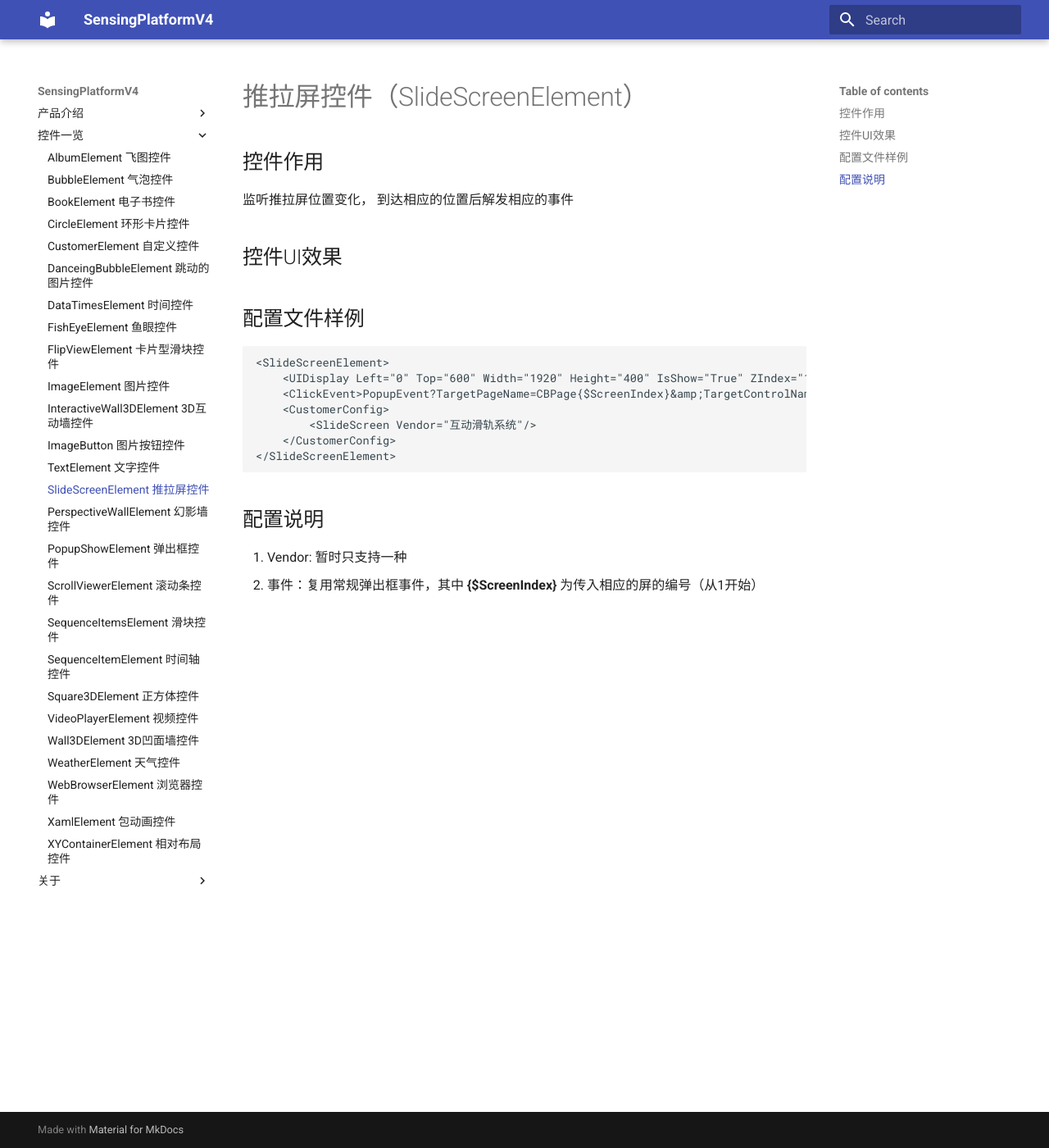
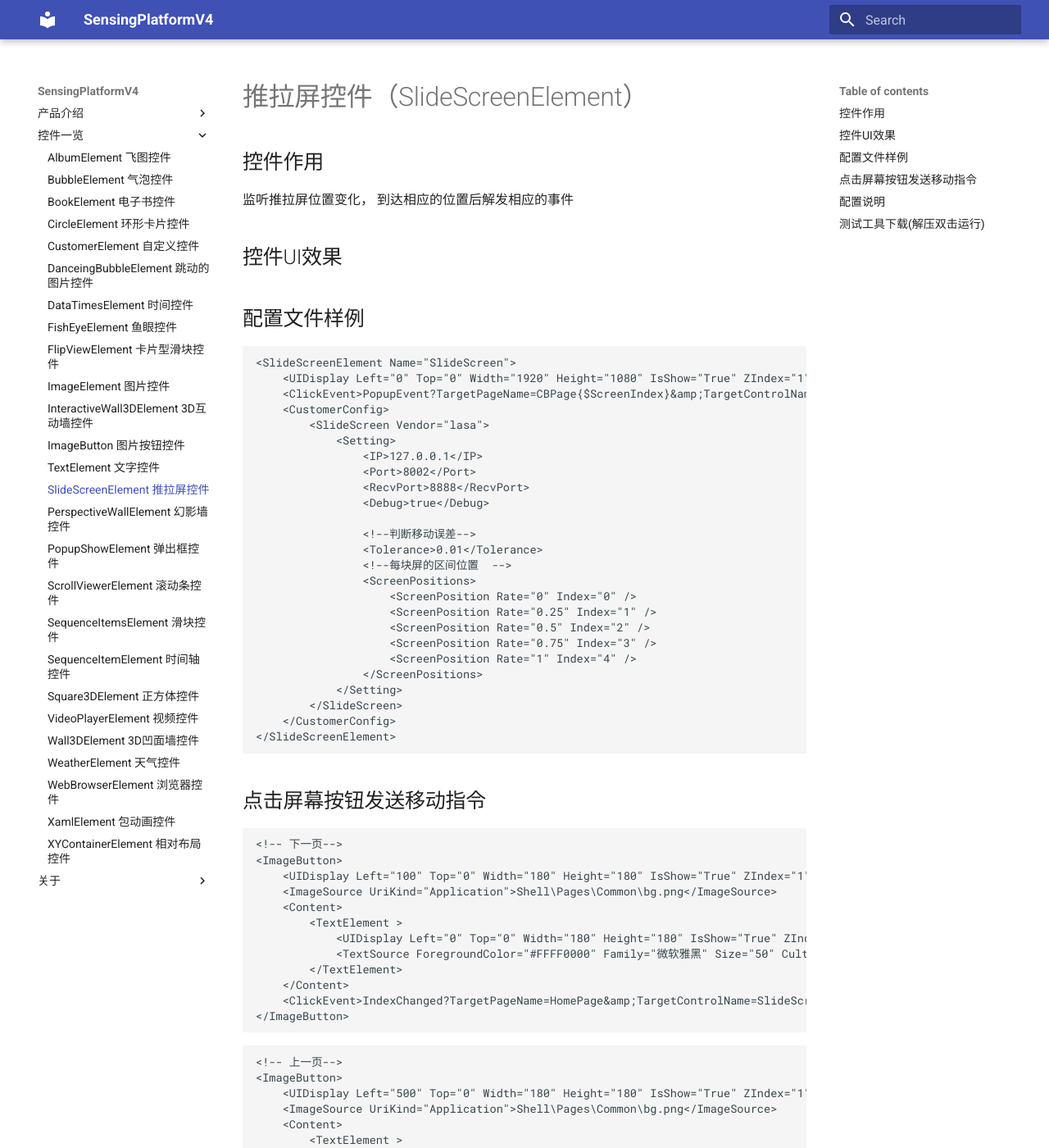
Before and after one commit to troncell/SensingPlatformDocs, an MkDocs documentation site: the page built from docs/控件一览/SlideScreenElement.md, in a window 1280 px wide and 1400 px high. Shown: the whole window at 82% size. Built offline with MkDocs 1.6.1 and Material for MkDocs 9.7.7, drawn with Linux system fonts in a browser that asks for light colours; some of the changed text lies outside the part shown.

Commit message:
add slidescreen

````diff
--- a/docs/控件一览/SlideScreenElement.md
+++ b/docs/控件一览/SlideScreenElement.md
@@ -6,19 +6,67 @@
 
 ## 控件UI效果
 
-
 ## 配置文件样例
 ```
-<SlideScreenElement>
-    <UIDisplay Left="0" Top="600" Width="1920" Height="400" IsShow="True" ZIndex="1" UsePercent="False" />
-    <ClickEvent>PopupEvent?TargetPageName=CBPage{$ScreenIndex}&amp;TargetControlName=CBPop&amp;X=0&amp;Y=0&amp;Height=1920&amp;Width=1080&amp;EventID=CBShow&amp;&amp;UriKind=Application&amp;EventPath=Shell\Pages\CBPage\PopItems</ClickEvent>
+<SlideScreenElement Name="SlideScreen">
+    <UIDisplay Left="0" Top="0" Width="1920" Height="1080" IsShow="True" ZIndex="1" UsePercent="False" />
+    <ClickEvent>PopupEvent?TargetPageName=CBPage{$ScreenIndex}&amp;TargetControlName=CBPop&amp;X=0&amp;Y=0&amp;Height=1920&amp;Width=1080&amp;EventID=CBShow&amp;sheet={$sheet}&amp;weizhi={$weizhi}&amp;UriKind=Application&amp;EventPath=Shell\Pages\CBPage\PopItems</ClickEvent>
     <CustomerConfig>
-        <SlideScreen Vendor="互动滑轨系统"/>
+        <SlideScreen Vendor="lasa">
+            <Setting>
+                <IP>127.0.0.1</IP>
+                <Port>8002</Port>
+                <RecvPort>8888</RecvPort>
+                <Debug>true</Debug>
+
+                <!--判断移动误差-->
+                <Tolerance>0.01</Tolerance>
+                <!--每块屏的区间位置  -->
+                <ScreenPositions>
+                    <ScreenPosition Rate="0" Index="0" />
+                    <ScreenPosition Rate="0.25" Index="1" />
+                    <ScreenPosition Rate="0.5" Index="2" />
+                    <ScreenPosition Rate="0.75" Index="3" />
+                    <ScreenPosition Rate="1" Index="4" />
+                </ScreenPositions>
+            </Setting>
+        </SlideScreen>
     </CustomerConfig>
 </SlideScreenElement>
 ```
+## 点击屏幕按钮发送移动指令
+```
+<!-- 下一页-->
+<ImageButton>
+    <UIDisplay Left="100" Top="0" Width="180" Height="180" IsShow="True" ZIndex="1" UsePercent="False"/>
+    <ImageSource UriKind="Application">Shell\Pages\Common\bg.png</ImageSource>
+    <Content>
+        <TextElement >
+            <UIDisplay Left="0" Top="0" Width="180" Height="180" IsShow="True" ZIndex="1" UsePercent="False"/>
+            <TextSource ForegroundColor="#FFFF0000" Family="微软雅黑" Size="50" CultureInfo="zh-CN" Alignment="Center">下一页</TextSource>
+        </TextElement>
+    </Content>
+    <ClickEvent>IndexChanged?TargetPageName=HomePage&amp;TargetControlName=SlideScreen&amp;IndexString=Next&amp;Index=-1</ClickEvent>
+</ImageButton>
+```
 
+```
+<!-- 上一页-->
+<ImageButton>
+    <UIDisplay Left="500" Top="0" Width="180" Height="180" IsShow="True" ZIndex="1" UsePercent="False"/>
+    <ImageSource UriKind="Application">Shell\Pages\Common\bg.png</ImageSource>
+    <Content>
+        <TextElement >
+            <UIDisplay Left="0" Top="0" Width="180" Height="180" IsShow="True" ZIndex="1" UsePercent="False"/>
+            <TextSource ForegroundColor="#FFFF0000" Family="微软雅黑" Size="50" CultureInfo="zh-CN" Alignment="Center">上一页</TextSource>
+        </TextElement>
+    </Content>
+    <ClickEvent>IndexChanged?TargetPageName=HomePage&amp;TargetControlName=SlideScreen&amp;IndexString=Pre&amp;Index=-1</ClickEvent>
+</ImageButton>
+```
+## 配置说明
+1. Vendor: 暂时只支持一种lasa一种
+2. 事件：复用常规弹出框事件，其中 **{$ScreenIndex}** 为传入相应的屏的编号（从1开始）
 
-## 配置说明
-1. Vendor: 暂时只支持一种
-2. 事件：复用常规弹出框事件，其中 **{$ScreenIndex}** 为传入相应的屏的编号（从1开始）
+## 测试工具下载(解压双击运行)
+  [lasa 推拉屏服务](../../tools/slidescreen_test_server_lasa.zip)
````
Also changed, not shown: 1 other file.
